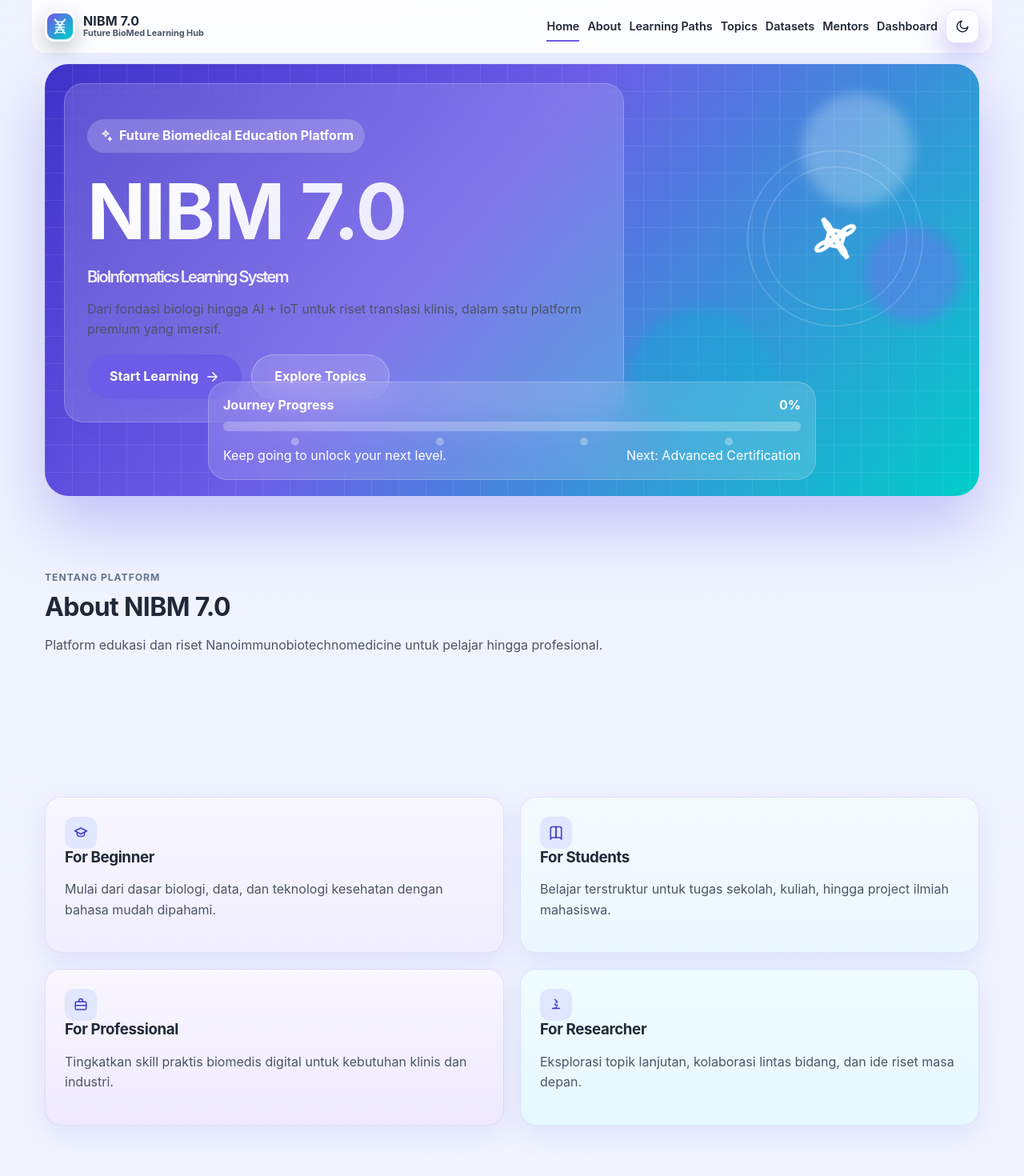
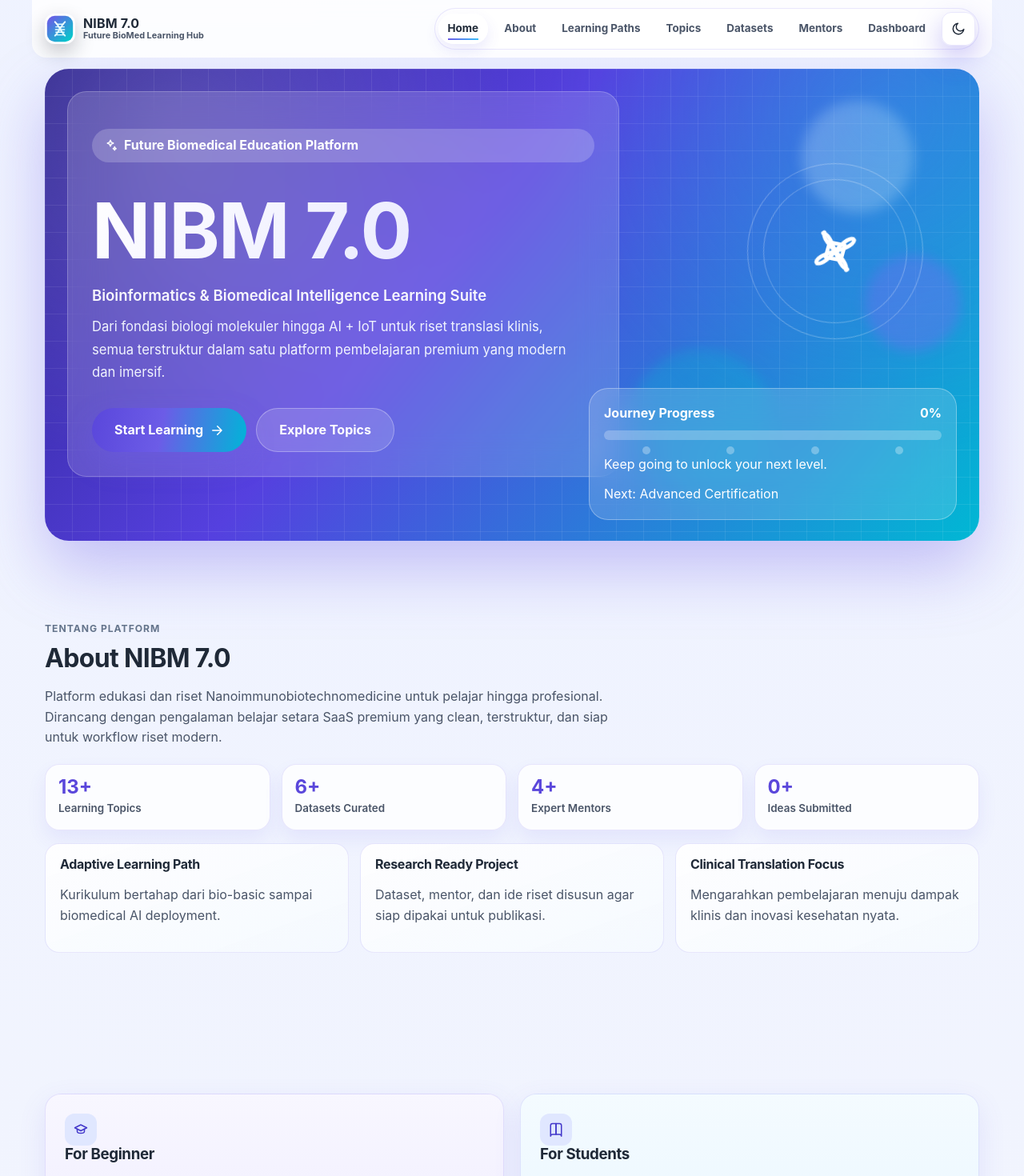
Before and after one commit to sobri3195/nibtm, a React (Vite) app: page / in a window 1280 px wide. Shown: the top 1470 px of the page at 80% size. Built offline with nearby package versions, Linux system fonts and the light colour scheme.

Commit message:
Redesign landing hero and navbar for premium UX

```diff
--- a/src/App.jsx
+++ b/src/App.jsx
@@ -20,6 +20,20 @@ import { getNextStepLabel, getPathActionLabel, getPathProgress } from './utils/l
 const withCustom = (base, custom) => [...base, ...custom]
 const topicTabs = ['All', 'In Progress', 'Completed', 'Bookmarked', 'Not Started']
 const pathIcons = [Dna, FlaskConical, Stethoscope, Atom]
+const aboutHighlights = [
+  {
+    title: 'Adaptive Learning Path',
+    description: 'Kurikulum bertahap dari bio-basic sampai biomedical AI deployment.',
+  },
+  {
+    title: 'Research Ready Project',
+    description: 'Dataset, mentor, dan ide riset disusun agar siap dipakai untuk publikasi.',
+  },
+  {
+    title: 'Clinical Translation Focus',
+    description: 'Mengarahkan pembelajaran menuju dampak klinis dan inovasi kesehatan nyata.',
+  },
+]
 
 function App() {
   const [darkMode, setDarkMode] = useState(getLocal('darkMode', false))
@@ -157,6 +171,12 @@ function App() {
     savedAiIotIdeas: savedAiIotIdeas.length,
     totalTopics: allTopics.length,
   }
+  const aboutStats = [
+    { label: 'Learning Topics', value: `${allTopics.length}+` },
+    { label: 'Datasets Curated', value: `${allDatasets.length}+` },
+    { label: 'Expert Mentors', value: `${allMentors.length}+` },
+    { label: 'Ideas Submitted', value: `${researchIdeas.length}+` },
+  ]
 
   if (loading) {
     return <main className="container"><div className="skeleton hero-skeleton" /><div className="skeleton" /><div className="skeleton" /></main>
@@ -171,7 +191,23 @@ function App() {
         <MotionSection id="about" delay={60}>
           <p className="eyebrow">Tentang Platform</p>
           <h2 className="heading-md">About NIBM 7.0</h2>
-          <p className="body-text">Platform edukasi dan riset Nanoimmunobiotechnomedicine untuk pelajar hingga profesional.</p>
+          <p className="body-text about-lead">Platform edukasi dan riset Nanoimmunobiotechnomedicine untuk pelajar hingga profesional. Dirancang dengan pengalaman belajar setara SaaS premium yang clean, terstruktur, dan siap untuk workflow riset modern.</p>
+          <div className="about-stats">
+            {aboutStats.map((item) => (
+              <article key={item.label} className="about-stat-card">
+                <strong>{item.value}</strong>
+                <span>{item.label}</span>
+              </article>
+            ))}
+          </div>
+          <div className="about-feature-grid">
+            {aboutHighlights.map((item) => (
+              <article key={item.title} className="about-feature-card">
+                <h3>{item.title}</h3>
+                <p className="body-text">{item.description}</p>
+              </article>
+            ))}
+          </div>
         </MotionSection>
 
         <MotionSection className="grid about-grid" delay={100}>{userSegments.map((segment, i) => <div key={segment.title} style={{ transitionDelay: `${100 + i * 100}ms` }} className="motion-item"><UserSegmentCard {...segment} /></div>)}</MotionSection>
--- a/src/components/Hero.jsx
+++ b/src/components/Hero.jsx
@@ -6,13 +6,14 @@ function Hero({ workflowPercent }) {
   return (
     <section className="hero" id="home">
       <div className="hero-grid-overlay" aria-hidden />
+      <div className="hero-vignette" aria-hidden />
       <div className="hero-content glass-panel">
         <p className="chip"><Sparkles /> Future Biomedical Education Platform</p>
         <h1 className="heading-xl">
           <span>NIBM 7.0</span>
-          <small>BioInformatics Learning System</small>
+          <small>Bioinformatics & Biomedical Intelligence Learning Suite</small>
         </h1>
-        <p className="body-text">Dari fondasi biologi hingga AI + IoT untuk riset translasi klinis, dalam satu platform premium yang imersif.</p>
+        <p className="hero-description">Dari fondasi biologi molekuler hingga AI + IoT untuk riset translasi klinis, semua terstruktur dalam satu platform pembelajaran premium yang modern dan imersif.</p>
         <div className="hero-actions">
           <a className="btn-primary" href="#paths">Start Learning <ArrowRight /></a>
           <a className="btn-secondary hero-outline" href="#topics">Explore Topics</a>
--- a/src/components/Navbar.jsx
+++ b/src/components/Navbar.jsx
@@ -54,7 +54,7 @@ function Navbar({ darkMode, onToggleDarkMode }) {
       </button>
       <nav className={open ? 'show' : ''}>
         {links.map(([id, label]) => (
-          <a key={id} className={active === id ? 'active' : ''} href={`#${id}`} onClick={() => setOpen(false)}>{label}</a>
+          <a key={id} className={active === id ? 'active' : ''} href={`#${id}`} aria-current={active === id ? 'page' : undefined} onClick={() => setOpen(false)}>{label}</a>
         ))}
         <button className="theme-btn icon-only" onClick={onToggleDarkMode} aria-label="Toggle dark mode">
           {darkMode ? <Sun /> : <Moon />}
--- a/src/styles.css
+++ b/src/styles.css
@@ -1,6 +1,8 @@
 :root {
   --primary: #6C5CE7;
+  --primary-strong: #5a47db;
   --secondary: #00CEC9;
+  --accent: #38bdf8;
   --bg: #F8F9FC;
   --text: #1f2937;
   --muted: #4A5568;
@@ -10,32 +12,33 @@
 * { box-sizing: border-box; }
 html { scroll-behavior: smooth; }
 body { margin: 0; color: var(--text); font-family: Inter, ui-sans-serif, system-ui, sans-serif; line-height: 1.6; background: radial-gradient(circle at top, #eef2ff 0%, var(--bg) 40%); }
-body.dark { --text: #e2e8f0; --muted: #94a3b8; --card: rgba(15, 23, 42, 0.85); background: radial-gradient(circle at top, #0f172a 0%, #020617 55%); }
+body.dark { --text: #e2e8f0; --muted: #b2c0d3; --card: rgba(15, 23, 42, 0.85); --line: rgba(148, 163, 184, 0.22); background: radial-gradient(circle at top, #0f172a 0%, #020617 55%); }
 a { color: inherit; }
-.container { max-width: 1200px; margin: 0 auto; padding: 24px 16px 64px; }
+.container { max-width: 1200px; margin: 0 auto; padding: 24px 16px 88px; }
 
 main.container { padding-top: 14px; }
-section { margin-top: 0; padding: 80px 0; }
+section { margin-top: 0; padding: 88px 0; }
 h1, h2, h3 { margin: 0; line-height: 1.2; letter-spacing: -0.02em; font-weight: 700; }
 .heading-xl { font-size: clamp(3rem, 8vw, 6rem); }
 .heading-xl span { display:block; background: linear-gradient(135deg,#fff 0%,#E0E0FF 100%); -webkit-background-clip: text; color: transparent; }
-.heading-xl small { display: block; margin-top: 12px; font-size: 1.25rem; color: rgba(255,255,255,.9); font-weight: 600; }
+.heading-xl small { display: block; margin-top: 12px; font-size: 1.16rem; color: rgba(255,255,255,.95); font-weight: 600; letter-spacing: 0; }
 .heading-md { font-size: clamp(1.5rem, 3vw, 2rem); margin-bottom: 12px; }
 .eyebrow { text-transform: uppercase; letter-spacing: .08em; color: #64748b; font-size: .76rem; font-weight: 700; margin-bottom: 8px; }
 .body-text { color: var(--muted); }
 
-.navbar { position: sticky; top: 0; z-index: 50; max-width: 1200px; margin: 0 auto; padding: 12px 16px; border-radius: 0 0 16px 16px; display:flex; align-items:center; justify-content:space-between; gap: 12px; }
-.navbar.scrolled { backdrop-filter: blur(12px); background: rgba(255,255,255,.8); border-bottom:1px solid rgba(108,92,231,.1); }
+.navbar { position: sticky; top: 0; z-index: 50; max-width: 1200px; margin: 0 auto; padding: 10px 16px; border-radius: 0 0 18px 18px; display:flex; align-items:center; justify-content:space-between; gap: 16px; }
+.navbar.scrolled { backdrop-filter: blur(16px); background: rgba(255,255,255,.84); border:1px solid rgba(108,92,231,.16); border-top: 0; box-shadow: 0 16px 32px rgba(79, 70, 229, 0.12); }
 .glass { backdrop-filter: blur(14px); background: color-mix(in srgb, var(--card) 92%, transparent); }
 .brand { font-weight: 900; text-decoration: none; display: inline-flex; align-items: center; gap: 10px; }
 .brand img { border-radius: 12px; box-shadow: 0 10px 25px rgba(17, 24, 39, .24); }
 .brand span { display: flex; flex-direction: column; line-height: 1.1; }
 .brand strong { font-size: 1rem; letter-spacing: .01em; }
 .brand small { font-size: .68rem; color: var(--muted); font-weight: 700; }
-nav { display:flex; align-items:center; gap:10px; }
-nav a { text-decoration:none; font-size:.9rem; font-weight:600; position:relative; padding: 4px 0; }
-nav a::after { content:''; position:absolute; left:0; bottom:-3px; width:0; height:2px; background: var(--primary); transition: width .25s ease; }
-nav a.active::after, nav a:hover::after { width:100%; }
+nav { display:flex; align-items:center; gap:8px; padding: 4px; border-radius: 999px; background: color-mix(in srgb, var(--card) 90%, transparent); border: 1px solid var(--line); }
+nav a { text-decoration:none; font-size:.84rem; font-weight:700; position:relative; padding: 8px 12px; border-radius: 999px; color: var(--muted); transition: color .2s ease, background-color .2s ease, box-shadow .2s ease; }
+nav a::after { content:''; position:absolute; left:12px; right:12px; bottom:5px; height:2px; background: linear-gradient(90deg, var(--primary), var(--accent)); transform: scaleX(0); transform-origin: center; transition: transform .25s ease; }
+nav a.active, nav a:hover { color: var(--text); background: color-mix(in srgb, var(--card) 84%, white); box-shadow: 0 8px 18px rgba(79, 70, 229, 0.12); }
+nav a.active::after, nav a:hover::after { transform: scaleX(1); }
 .theme-btn { min-height:42px; border-radius:12px; border:1px solid var(--line); background:transparent; color:var(--text); }
 .icon-only { width:42px; padding:0; }
 .hamburger { display:none; border:0; background:transparent; width:42px; height:42px; }
@@ -43,24 +46,26 @@ nav a.active::after, nav a:hover::after { width:100%; }
 
 .card { border-radius: 20px; background: var(--card); border: 1px solid var(--line); box-shadow: 0 12px 34px rgba(108,92,231,.12); backdrop-filter: blur(12px); padding: 24px; }
 .glass-panel { border-radius: 24px; border: 1px solid rgba(255,255,255,.22); background: rgba(255,255,255,.15); backdrop-filter: blur(24px); }
-.hero { position:relative; min-height:540px; padding:24px; border-radius:30px; overflow:hidden; background: linear-gradient(130deg,#3f32c9 0%,#6C5CE7 42%, #00CEC9 100%); box-shadow:0 35px 80px rgba(108,92,231,.35); isolation: isolate; }
+.hero { position:relative; min-height:590px; padding:28px; border-radius:30px; overflow:hidden; background: linear-gradient(130deg,#2d238f 0%,#5540df 42%, #00b8d4 100%); box-shadow:0 35px 80px rgba(108,92,231,.35); isolation: isolate; }
 .hero-grid-overlay { position:absolute; inset:0; background-image: linear-gradient(rgba(255,255,255,.08) 1px, transparent 1px), linear-gradient(90deg, rgba(255,255,255,.08) 1px, transparent 1px); background-size:34px 34px; }
-.hero-content { position:relative; z-index:2; max-width:700px; padding:28px; }
+.hero-vignette { position:absolute; inset:0; background: radial-gradient(circle at 14% 14%, rgba(255, 255, 255, 0.16), transparent 38%), radial-gradient(circle at 90% 10%, rgba(56, 189, 248, 0.24), transparent 36%); z-index:1; }
+.hero-content { position:relative; z-index:2; max-width:690px; padding:30px; display: grid; gap: 12px; }
 .hero-illustration { position:absolute; right:6%; top:20%; width:220px; height:220px; z-index:2; }
 .dna-orbit { position:absolute; inset: 0; border-radius: 50%; border: 1px solid rgba(255,255,255,.3); display:grid; place-items:center; animation:spin 12s linear infinite; }
 .dna-orbit.delay { inset: 20px; animation-direction: reverse; animation-duration: 9s; }
 .dna-icon { width:58px; height:58px; color:#fff; }
 @keyframes spin { to { transform: rotate(360deg); } }
 .chip { display:inline-flex; align-items:center; gap:8px; border-radius:999px; padding:8px 14px; font-weight:700; background:rgba(255,255,255,.2); color:white; }
+.hero-description { color: rgba(246, 250, 255, 0.96); max-width: 58ch; margin: 2px 0 0; font-size: 1.04rem; line-height: 1.72; text-wrap: pretty; }
 .hero-actions,.actions { display:flex; gap:12px; flex-wrap:wrap; margin-top:18px; }
 .btn-primary,.btn-secondary,button,.btn-label { min-height:44px; border-radius:999px; border:0; display:inline-flex; align-items:center; justify-content:center; gap:8px; font-weight:700; cursor:pointer; text-decoration:none; padding:14px 28px; transition: transform .28s ease, box-shadow .28s ease; }
-.btn-primary,button,.btn-label { color:white; background: var(--primary); box-shadow: 0 14px 34px rgba(108,92,231,.38); }
+.btn-primary,button,.btn-label { color:white; background: linear-gradient(100deg, var(--primary-strong), var(--primary) 45%, #00b5d8); box-shadow: 0 14px 34px rgba(108,92,231,.38); }
 .btn-secondary { background: rgba(255,255,255,.84); color: #312e81; border:1px solid rgba(99,102,241,.2); }
 .hero-outline { background: rgba(255,255,255,.14); color:white; border:1px solid rgba(255,255,255,.3); }
-.btn-primary:hover,.btn-secondary:hover,button:hover { transform: translateY(-1px) scale(1.02); box-shadow: 0 18px 40px rgba(108,92,231,.35); }
+.btn-primary:hover,.btn-secondary:hover,button:hover { transform: translateY(-2px) scale(1.02); box-shadow: 0 18px 40px rgba(69, 57, 184, 0.4); }
 .full { width: 100%; }
 
-.hero-progress-card { position:absolute; left:50%; bottom:20px; transform: translateX(-50%); width:min(760px,calc(100% - 28px)); padding:16px 18px; color:white; z-index:3; }
+.hero-progress-card { position:absolute; right:28px; bottom:26px; width:min(460px,calc(100% - 56px)); padding:18px; color:white; z-index:3; border-color: rgba(255, 255, 255, 0.32); }
 .progress-label { display:flex; justify-content:space-between; font-weight:700; margin-bottom:8px; }
 .progress-bar { width:100%; height:12px; border-radius:999px; background:rgba(255,255,255,.25); overflow:hidden; }
 .progress-bar>div { height:100%; background: linear-gradient(90deg,var(--secondary),#67e8f9); border-radius:inherit; transition: width 1.5s ease-out; }
@@ -136,6 +141,16 @@ th,td { text-align:left; border-bottom: 1px solid var(--line); padding:10px; }
 .motion-section.in-view,.motion-section.in-view .motion-item { opacity:1; transform: translateY(0); }
 .motion-item { transition-duration:.45s; transition-timing-function:ease; }
 
+.about-lead { max-width: 72ch; }
+.about-stats { margin-top: 20px; display: grid; gap: 14px; grid-template-columns: repeat(4, minmax(0, 1fr)); }
+.about-stat-card { border-radius: 18px; border: 1px solid var(--line); background: color-mix(in srgb, var(--card) 88%, transparent); padding: 16px; display: grid; gap: 4px; box-shadow: 0 12px 25px rgba(79, 70, 229, 0.08); }
+.about-stat-card strong { font-size: 1.5rem; line-height: 1; color: var(--primary-strong); }
+.about-stat-card span { font-size: .84rem; color: var(--muted); font-weight: 600; }
+.about-feature-grid { margin-top: 16px; display: grid; gap: 14px; grid-template-columns: repeat(3, minmax(0, 1fr)); }
+.about-feature-card { border-radius: 18px; border: 1px solid var(--line); background: linear-gradient(160deg, color-mix(in srgb, var(--card) 88%, #ffffff), color-mix(in srgb, var(--card) 75%, #dbeafe)); padding: 16px 18px; transition: transform .2s ease, box-shadow .2s ease; }
+.about-feature-card:hover { transform: translateY(-2px); box-shadow: 0 12px 28px rgba(79, 70, 229, 0.12); }
+.about-feature-card h3 { font-size: 1rem; margin-bottom: 6px; }
+
 .cta { margin: 0 auto 24px; max-width: 1200px; text-align:center; background: linear-gradient(130deg, #5140d5, #6C5CE7, #00CEC9); color:white; }
 .cta p { opacity:.9; }
 .footer { padding: 24px 16px 0; color: var(--muted); }
@@ -150,30 +165,39 @@ th,td { text-align:left; border-bottom: 1px solid var(--line); padding:10px; }
 @keyframes pulse { from { background-position:200% 0; } to { background-position:-200% 0; } }
 .toast { position:fixed; right:16px; bottom:16px; background:#0f172a; color:#fff; padding:10px 14px; border-radius:12px; z-index:60; }
 
-@media (max-width: 1024px) { .cols-3 { grid-template-columns: repeat(2,minmax(0,1fr)); } .hero { min-height:500px; } }
+@media (max-width: 1024px) {
+  .cols-3 { grid-template-columns: repeat(2,minmax(0,1fr)); }
+  .hero { min-height: 620px; }
+  .hero-progress-card { right: 18px; bottom: 18px; width: min(520px, calc(100% - 36px)); }
+  .about-stats { grid-template-columns: repeat(2,minmax(0,1fr)); }
+  .about-feature-grid { grid-template-columns: 1fr; }
+}
 @media (max-width: 768px) {
-  section { padding: 54px 0; }
+  section { padding: 62px 0; }
   .container { padding-left: 12px; padding-right: 12px; }
   main.container { padding-top: 8px; }
   .brand small { display: none; }
   .brand strong { font-size: .94rem; }
   .hamburger { display:block; }
-  nav { position:absolute; top:64px; left:12px; right:12px; display:none; flex-direction:column; align-items:stretch; background: color-mix(in srgb, var(--card) 95%, transparent); padding:12px; border:1px solid var(--line); border-radius:14px; box-shadow: 0 12px 32px rgba(15, 23, 42, .16); }
+  nav { position:absolute; top:66px; left:12px; right:12px; display:none; flex-direction:column; align-items:stretch; background: color-mix(in srgb, var(--card) 95%, transparent); padding:12px; border:1px solid var(--line); border-radius:14px; box-shadow: 0 12px 32px rgba(15, 23, 42, .16); }
   nav.show { display:flex; }
-  nav a { padding: 8px 0; }
+  nav a { padding: 10px 12px; }
+  nav a::after { left: 12px; right: 12px; bottom: 8px; }
   .theme-btn.icon-only { width:100%; }
   .cols-2,.cols-3,.about-grid { grid-template-columns: 1fr; }
   .toolbar,.newsletter { flex-direction:column; }
-  .hero { min-height: 540px; padding: 16px; }
+  .hero { min-height: 660px; padding: 16px; }
   .hero-content { padding: 20px; }
   .heading-xl { font-size: clamp(2rem, 10vw, 3.2rem); }
-  .hero-progress-card { bottom: 8px; padding: 12px; }
+  .hero-progress-card { right: 12px; bottom: 12px; width: calc(100% - 24px); padding: 14px; }
   .hero-illustration { opacity: .24; right: -54px; top: 14%; width: 180px; height: 180px; }
   .progress-label { font-size: .92rem; }
   .hero-progress-card .meta-row { align-items: flex-start; }
   .hero-progress-card .meta-row span:last-child { font-size: .9rem; color: rgba(255,255,255,.86); }
   .chip { font-size: .76rem; }
+  .hero-description { font-size: .96rem; line-height: 1.64; }
   .hero-actions .btn-primary, .hero-actions .btn-secondary { width: 100%; }
+  .about-stats { grid-template-columns: 1fr 1fr; }
   .topic-tabs { gap: 8px; }
   .tab-btn { white-space: nowrap; padding: 12px 14px; min-height: 40px; }
   .footer-grid { grid-template-columns: 1fr; }
@@ -186,10 +210,11 @@ th,td { text-align:left; border-bottom: 1px solid var(--line); padding:10px; }
 
 @media (max-width: 420px) {
   .navbar { padding: 10px 12px; }
-  .hero { border-radius: 22px; min-height: 560px; }
+  .hero { border-radius: 22px; min-height: 690px; }
   .hero-content { padding: 16px; }
   .hero-progress-card .meta-row { flex-direction: column; gap: 4px; }
   .milestones { margin-top: 10px; }
   .card { padding: 18px; }
   .btn-primary,.btn-secondary,button,.btn-label { padding: 12px 16px; }
+  .about-stats { grid-template-columns: 1fr; }
 }
```
